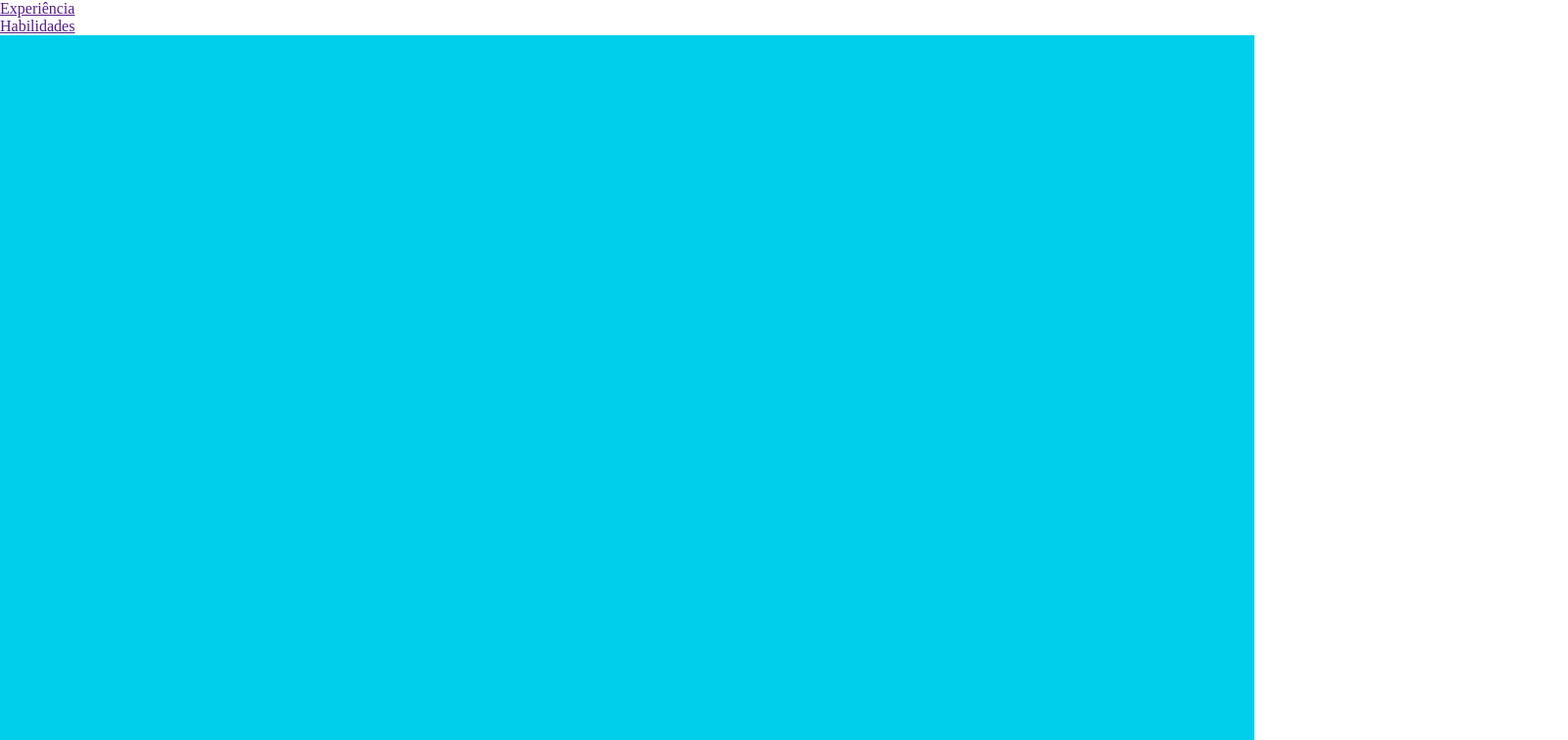
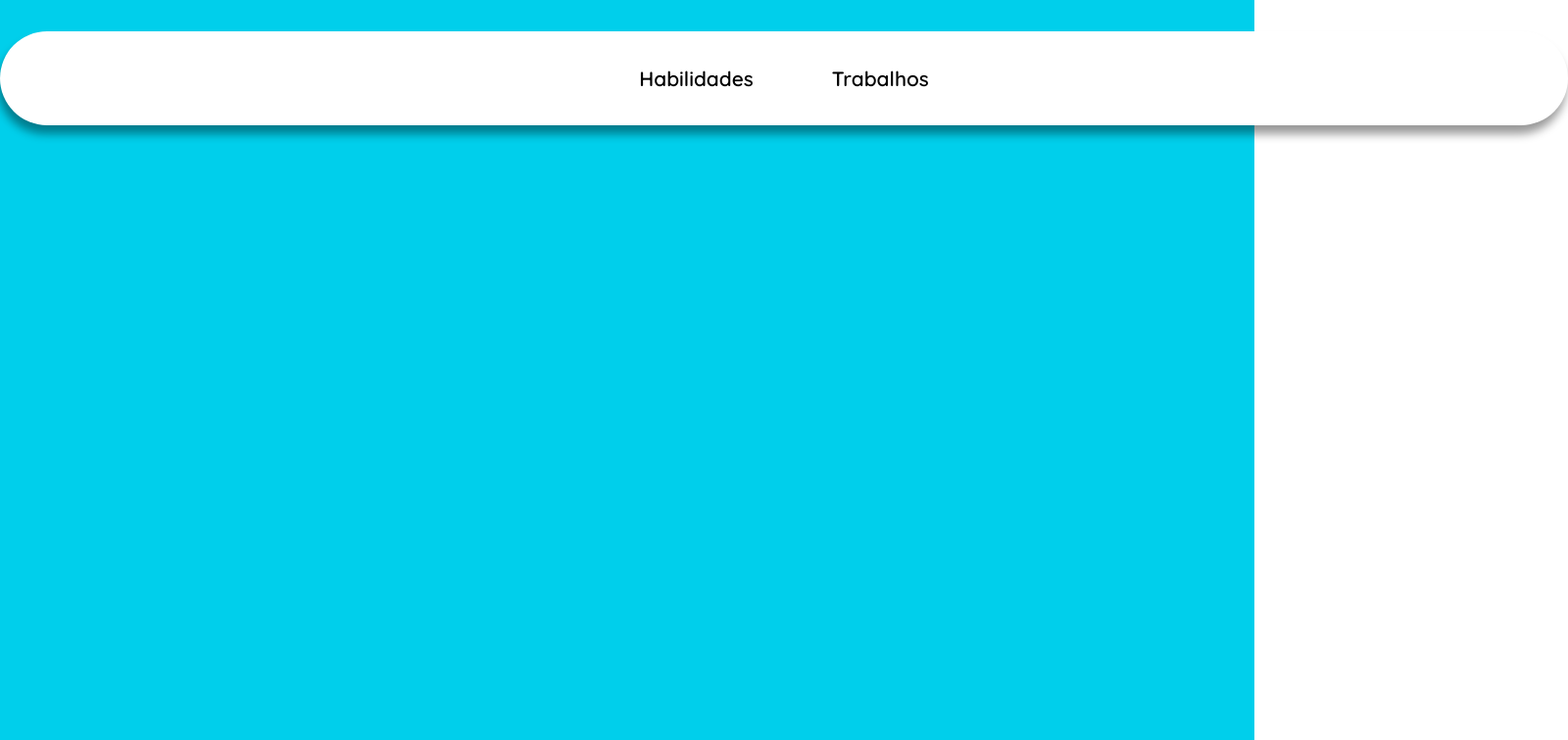
Before and after one commit to acali10/studing, a plain HTML site: page Index.html in a window 1280 px wide. Shown: the top 756 px of the page at 98% size, 1600 px wide, since content can reach past the window. Drawn offline with Linux system fonts and the light colour scheme.

Commit message:
some css

```diff
--- a/Index.html
+++ b/Index.html
@@ -1,29 +1,26 @@
 <!DOCTYPE html>
 <html lang="pt-br">
+
 <head>
     <meta charset="UTF-8">
     <meta name="viewport" content="width=device-width, initial-scale=1.0">
     <title>Bem vindo!</title>
     <link rel="stylesheet" href="index.css">
 </head>
+
 <body>
-    <header>
-        <nav>
-            <a href=""></a>
-            <ul>
-                <li>
-                    <a href="">Experiência</a>
-                </li>
-                <li>
-                    <a href="">Habilidades</a>
-                </li>
-
-            </ul>
+    <header class="head">
+        <nav class="top_nav">
+            <a href="">Habilidades</a>
+            <a href="">Trabalhos</a>
         </nav>
     </header>
-    <section class="head">
+    <section >
 
     </section>
-    <p>Lorem ipsum dolor sit, amet consectetur adipisicing elit. Architecto repellendus praesentium tenetur veritatis nostrum, optio provident assumenda eligendi aspernatur corporis delectus id error dignissimos ipsam reprehenderit. Nemo praesentium expedita assumenda.</p>
+    <p>Lorem ipsum dolor sit, amet consectetur adipisicing elit. Architecto repellendus praesentium tenetur veritatis
+        nostrum, optio provident assumenda eligendi aspernatur corporis delectus id error dignissimos ipsam
+        reprehenderit. Nemo praesentium expedita assumenda.</p>
 </body>
+
 </html>
--- a/index.css
+++ b/index.css
@@ -1,3 +1,5 @@
+@import url('https://fonts.googleapis.com/css2?family=Quicksand:wght@300..700&display=swap');
+
 * {
 margin: 0;
 padding: 0;
@@ -5,11 +7,41 @@ padding: 0;
 
 .head{
     display: flex;
-    flex-direction: row;
-    align-items: center;
+    flex-direction: column;
     width: 100%;
     height: 100vh;
     min-height: 72rem;
     padding: 0rem;
     background: rgb(0, 207, 235);
 }
+
+.top_nav{
+    display: flex;
+    align-items: center;
+    justify-content: center;
+
+    background-color: #ffffff;
+    border-radius: 5em;
+    box-shadow:rgba(0,0,0,0.4) -2px 9px 10px;
+
+    margin: 2em auto;
+    width: 100em;
+    height: 6em;
+    gap: 5em;
+}
+
+a{
+    font-family: "Quicksand", sans-serif;
+    font-weight: 600;
+    font-size: 1.3em;
+    text-decoration: none;
+    color: #000000;
+}
+
+a:hover{
+    background-color: rgb(0, 207, 235);
+    border-radius: 1em;
+    padding: .5em;
+    color: #fff;
+    transition: .2s;
+}
```
